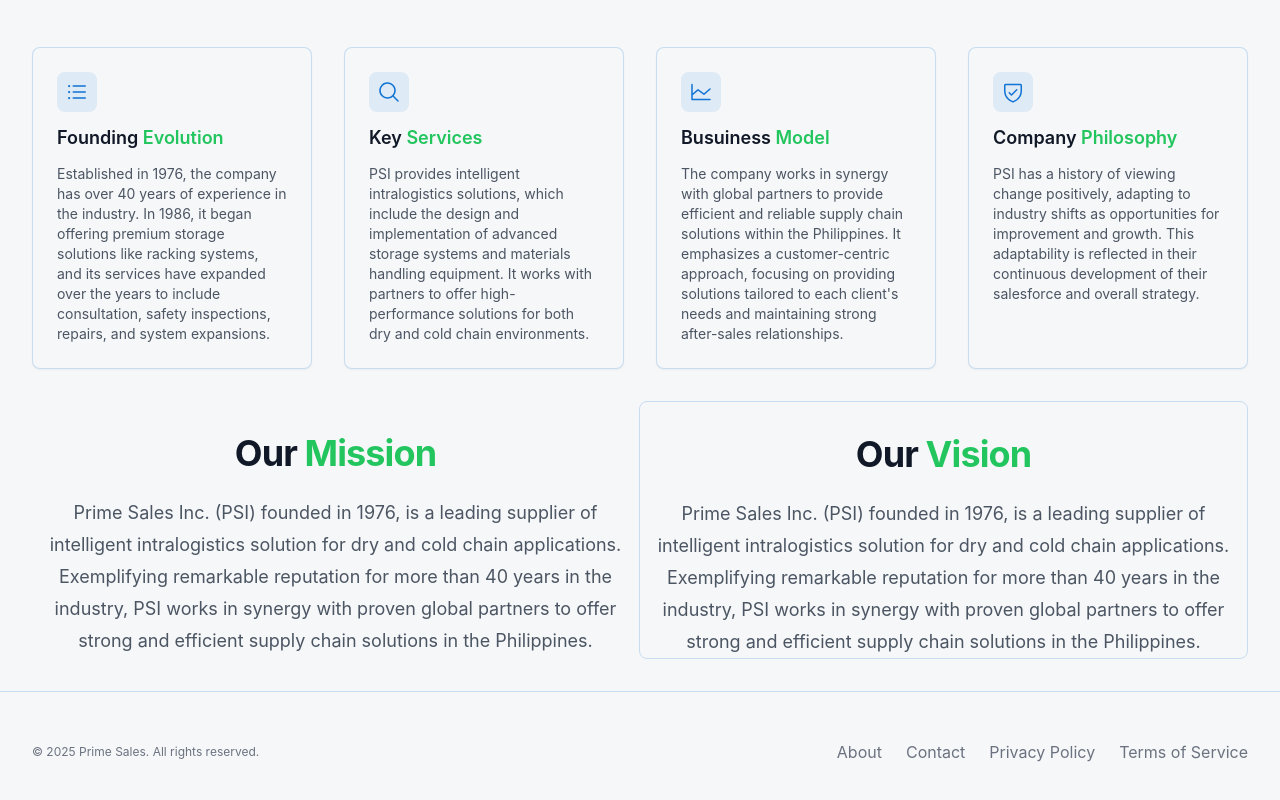
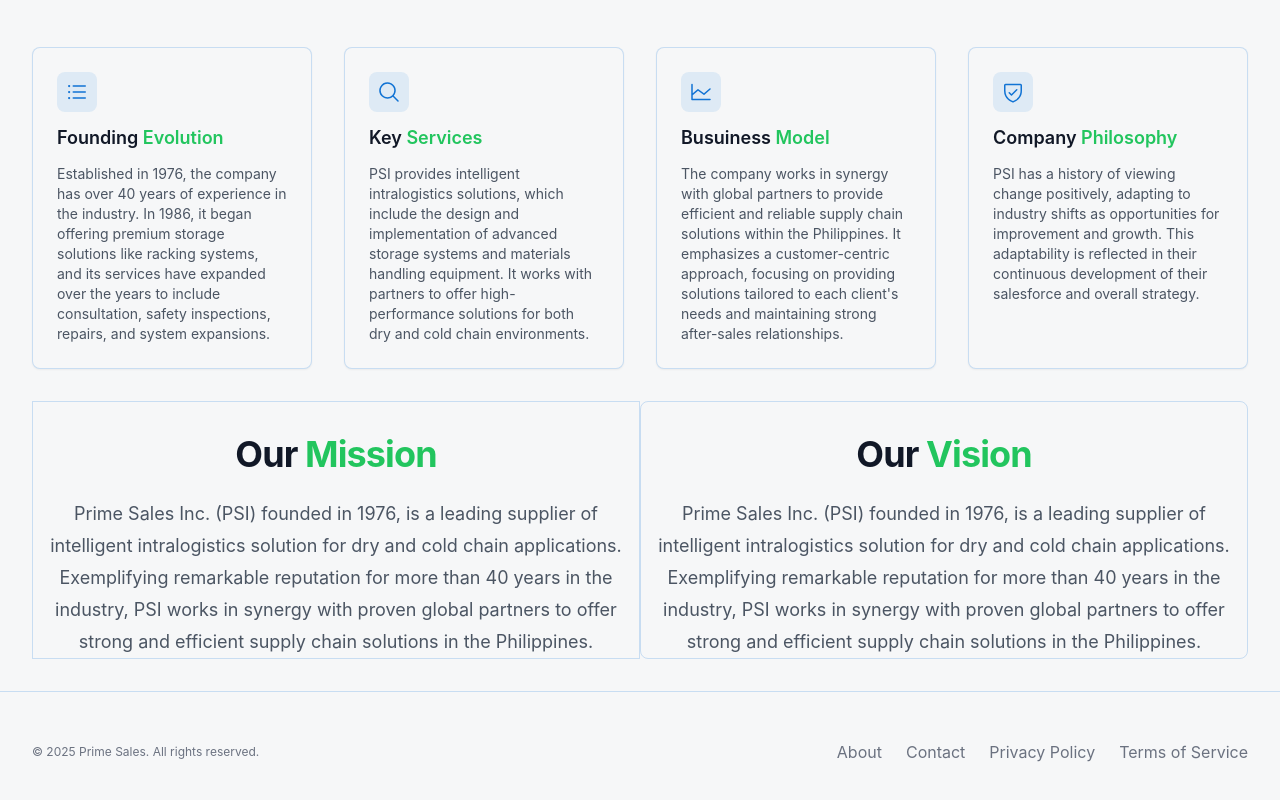
Before and after one commit to Allen-pogi/asset-monitoring-client, a React (Create React App) app: page /main in a window 1280 px wide. Shown: the part 761-1561 px from the top of the page. Built offline with nearby package versions, Linux system fonts and the light colour scheme.

Commit message:
Update HomePage.jsx

```diff
--- a/src/website pages/HomePage.jsx
+++ b/src/website pages/HomePage.jsx
@@ -276,7 +276,7 @@
               </div>
             </div>
             <div className="flex w-full grid-cols-1 md:grid-cols-2 mt-8 ">
-              <div className="text-center">
+              <div className="text-center border border-primary/20 dark:border-primary/30">
                 {/* <h2 className="text-base font-serif  font-semibold leading-relaxed text-white">
                 All about <span className="text-green-500">Prime Sales</span>
               </h2> */}
```
